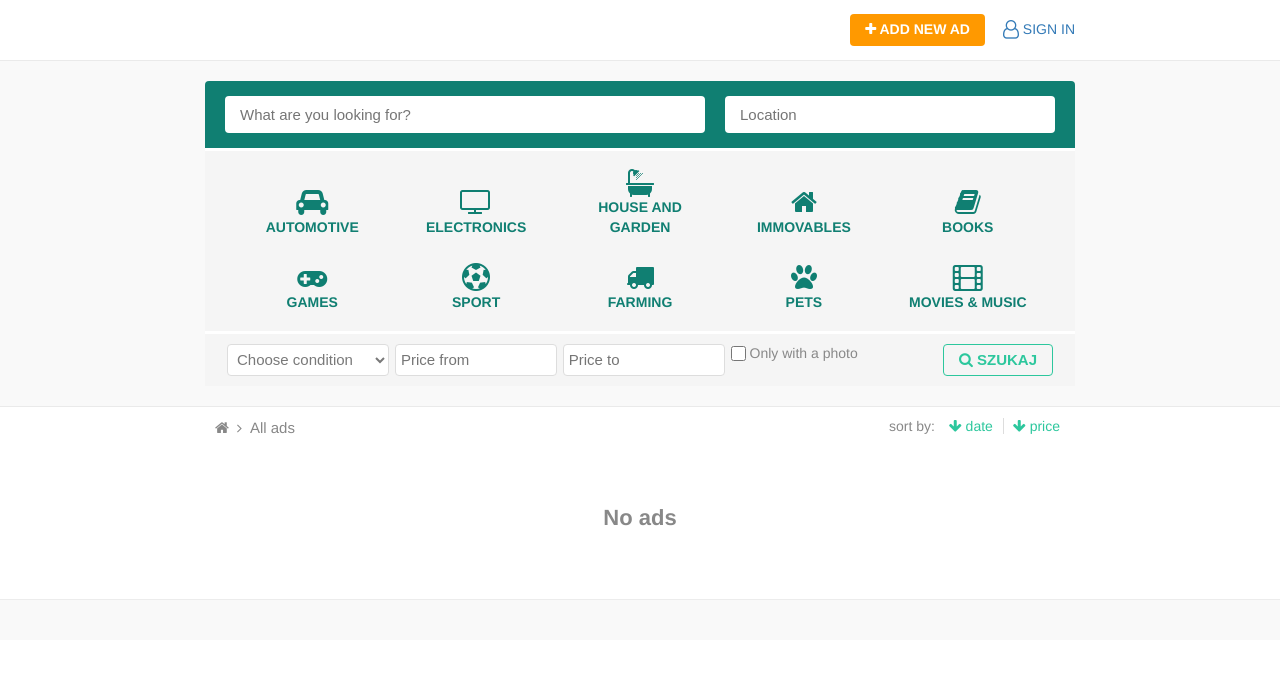
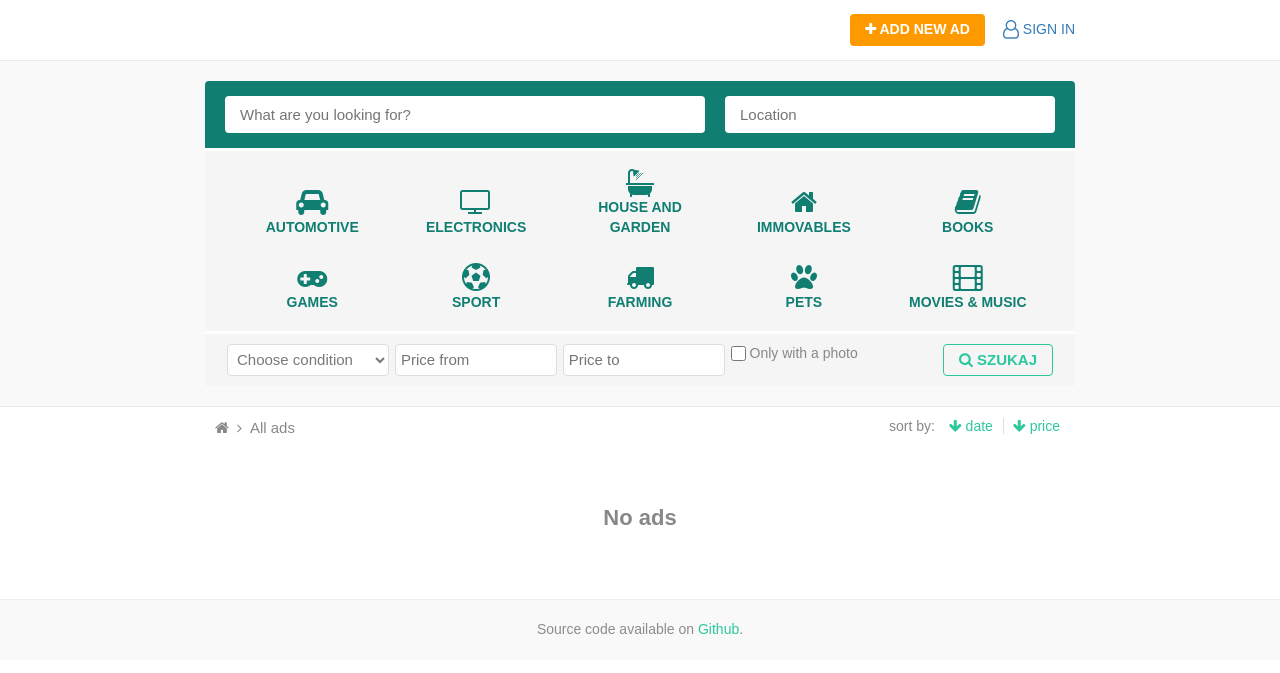
Before and after one commit to mfurga/django-shop, a Django app: page / in a window 1280 px wide. Shown: the top 673 px of the page. Run offline with Django 3.2, Linux system fonts and the light colour scheme; data that the repository does not hold is empty.

Commit message:
Updated ads list templates. Deleted footer.css

```diff
--- a/ads/static/ads/ads_list.css
+++ b/ads/static/ads/ads_list.css
@@ -239,6 +239,10 @@
     border-bottom: 1px solid #f5f5f5;
 }
 
+#search-result .result .result-item:last-child {
+    border: none;
+}
+
 #search-result .result .result-item .bg-image {
     width: 100%;
     height: 130px;
--- a/ads/templates/ads/ads_list.html
+++ b/ads/templates/ads/ads_list.html
@@ -157,5 +157,7 @@
             </div>
         </div>
     </section>
-    <footer id="footer"></footer>
+    <footer id="footer">
+        <p class="tcenter">{% trans "Source code available on" %} <a href="https://github.com/mfurga/django-shop">Github</a>.</p>
+    </footer>
 {% endblock %}
--- a/common/static/common.css
+++ b/common/static/common.css
@@ -3,7 +3,7 @@
 * { margin: 0; padding: 0; }
 
 body {
-    font-family: "Helvetica Neue", Helvetica, Arial, sans-serif;
+    font-family: Arial, Helvetica, sans-serif;
     font-size: 14px;
     line-height: 1.4;
     color: #333;
@@ -73,3 +73,10 @@ input:focus, select:focus, textarea:focus { outline: none; }
 }
 
 #navbar .btn-new-ad:hover { background: #ffb100; }
+
+#footer {
+    padding: 20px 0;
+    background: #f9f9f9;
+    color: #8c8c8c;
+    border-top: 1px solid #ececec;
+}
--- a/common/static/footer.css
+++ /dev/null
@@ -1,11 +0,0 @@
-#footer {
-    padding: 20px 0;
-    background: #f9f9f9;
-    color: #333;
-    border-top: 1px solid #ececec;
-}
-
-#footer .info {
-    font-size: 15px;
-    color: #8c8c8c;
-}
```
Also changed, not shown: locale/pl/LC_MESSAGES/django.po.
